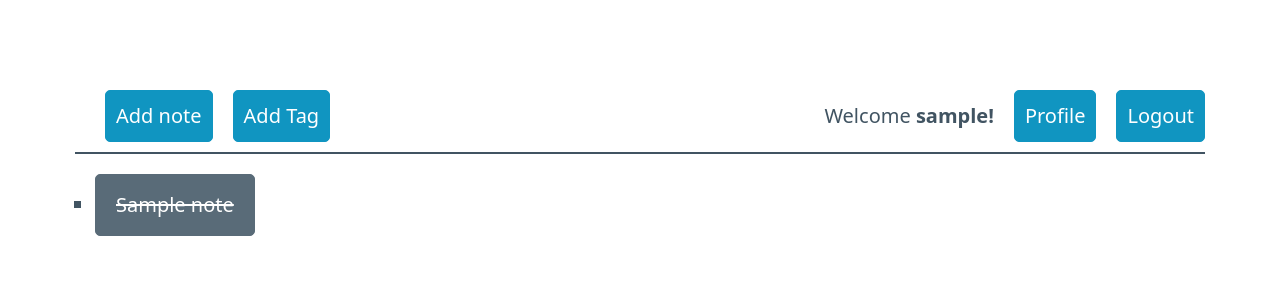
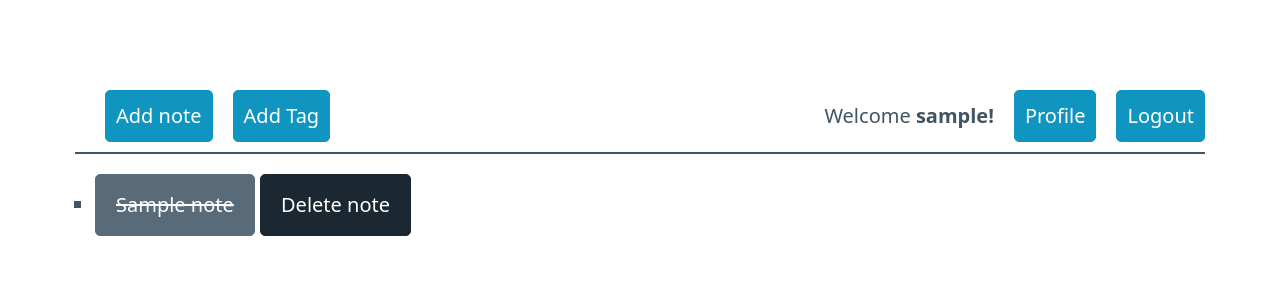
Before and after one commit to lexxai/goit_python_web_django_lect_02_notes, a Django app: page / in a window 1280 px wide. Shown: the top 300 px of the page. Run offline with Django 4.2, Linux system fonts and the light colour scheme; a user stored in the database is signed in; tables that the repository leaves empty hold one stand-in row (values such as "Sample post").

Commit message:
ADDON SOLUTION 1.

```diff
--- a/notes/noteapp/templates/noteapp/index.html
+++ b/notes/noteapp/templates/noteapp/index.html
@@ -48,6 +48,7 @@
                 <a href="{% url 'noteapp:delete' note.id %}" role="button" class="contrast"> Delete note </a>
                 {% else %}
                 <a href="{% url 'noteapp:detail' note.id %}" role="button" class="secondary"><s>{{ note.name }}</s></a>
+                <a href="{% url 'noteapp:delete' note.id %}" role="button" class="contrast"> Delete note </a>
                 {% endif %}
             </li>
         </ul>
```
Also changed, not shown: README.md, 3 other files.
